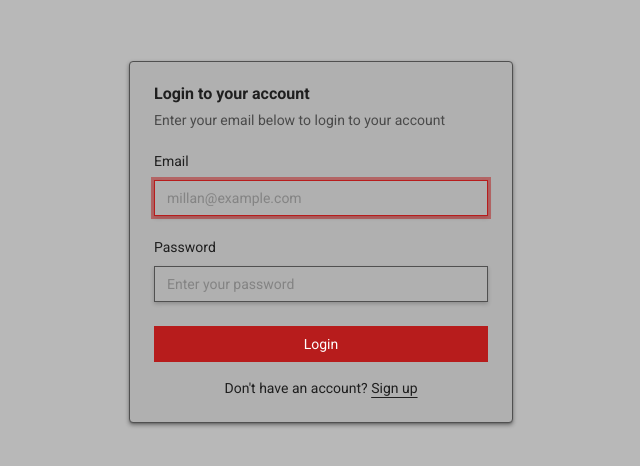
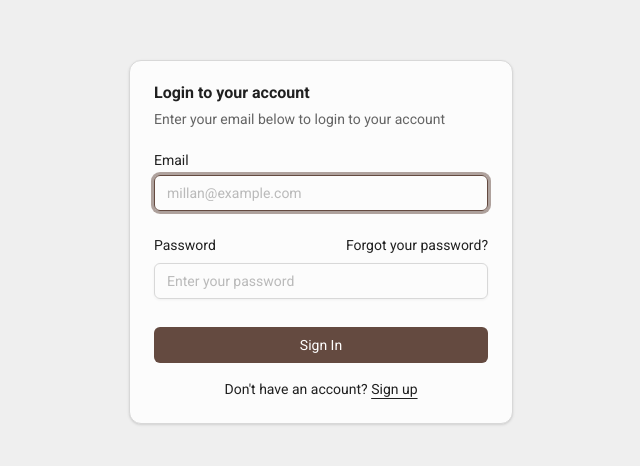
Before and after one commit to diegomillandev/next-better-auth, a Next.js app: page /sign-in in a window 1280 px wide. Shown: the part 158-624 px from the top of the page, without its empty margins (319-959 px from the left). Built offline with nearby package versions, Linux system fonts and the light colour scheme.

Commit message:
Add ForgotPasswordPage component; update SignInForm for improved error handling and styling

```diff
--- /dev/null
+++ b/app/(auth)/forgot-password/page.tsx
@@ -0,0 +1,3 @@
+export default function ForgotPasswordPage() {
+  return <div>ForgotPasswordPage</div>;
+}
--- a/app/globals.css
+++ b/app/globals.css
@@ -4,111 +4,111 @@
 @custom-variant dark (&:is(.dark *));
 
 :root {
-  --background: oklch(0.8452 0 0);
-  --foreground: oklch(0.2393 0 0);
-  --card: oklch(0.7572 0 0);
-  --card-foreground: oklch(0.2393 0 0);
-  --popover: oklch(0.7572 0 0);
-  --popover-foreground: oklch(0.2393 0 0);
-  --primary: oklch(0.5016 0.1887 27.4816);
+  --background: oklch(0.9821 0 0);
+  --foreground: oklch(0.2435 0 0);
+  --card: oklch(0.9911 0 0);
+  --card-foreground: oklch(0.2435 0 0);
+  --popover: oklch(0.9911 0 0);
+  --popover-foreground: oklch(0.2435 0 0);
+  --primary: oklch(0.4341 0.0392 41.9938);
   --primary-foreground: oklch(1.0000 0 0);
-  --secondary: oklch(0.4955 0.0896 126.1858);
-  --secondary-foreground: oklch(1.0000 0 0);
-  --muted: oklch(0.7826 0 0);
-  --muted-foreground: oklch(0.4091 0 0);
-  --accent: oklch(0.5880 0.0993 245.7394);
-  --accent-foreground: oklch(1.0000 0 0);
-  --destructive: oklch(0.7076 0.1975 46.4558);
-  --destructive-foreground: oklch(0 0 0);
-  --border: oklch(0.4313 0 0);
-  --input: oklch(0.4313 0 0);
-  --ring: oklch(0.5016 0.1887 27.4816);
-  --chart-1: oklch(0.5016 0.1887 27.4816);
-  --chart-2: oklch(0.4955 0.0896 126.1858);
-  --chart-3: oklch(0.5880 0.0993 245.7394);
-  --chart-4: oklch(0.7076 0.1975 46.4558);
-  --chart-5: oklch(0.5656 0.0431 40.4319);
-  --sidebar: oklch(0.7572 0 0);
-  --sidebar-foreground: oklch(0.2393 0 0);
-  --sidebar-primary: oklch(0.5016 0.1887 27.4816);
-  --sidebar-primary-foreground: oklch(1.0000 0 0);
-  --sidebar-accent: oklch(0.5880 0.0993 245.7394);
-  --sidebar-accent-foreground: oklch(1.0000 0 0);
-  --sidebar-border: oklch(0.4313 0 0);
-  --sidebar-ring: oklch(0.5016 0.1887 27.4816);
-  --font-sans: "Oxanium", sans-serif;
+  --secondary: oklch(0.9200 0.0651 74.3695);
+  --secondary-foreground: oklch(0.3499 0.0685 40.8288);
+  --muted: oklch(0.9521 0 0);
+  --muted-foreground: oklch(0.5032 0 0);
+  --accent: oklch(0.9310 0 0);
+  --accent-foreground: oklch(0.2435 0 0);
+  --destructive: oklch(0.6271 0.1936 33.3390);
+  --destructive-foreground: oklch(1.0000 0 0);
+  --border: oklch(0.8822 0 0);
+  --input: oklch(0.8822 0 0);
+  --ring: oklch(0.4341 0.0392 41.9938);
+  --chart-1: oklch(0.4341 0.0392 41.9938);
+  --chart-2: oklch(0.9200 0.0651 74.3695);
+  --chart-3: oklch(0.9310 0 0);
+  --chart-4: oklch(0.9367 0.0523 75.5009);
+  --chart-5: oklch(0.4338 0.0437 41.6746);
+  --sidebar: oklch(0.9881 0 0);
+  --sidebar-foreground: oklch(0.2645 0 0);
+  --sidebar-primary: oklch(0.3250 0 0);
+  --sidebar-primary-foreground: oklch(0.9881 0 0);
+  --sidebar-accent: oklch(0.9761 0 0);
+  --sidebar-accent-foreground: oklch(0.3250 0 0);
+  --sidebar-border: oklch(0.9401 0 0);
+  --sidebar-ring: oklch(0.7731 0 0);
+  --font-sans: ui-sans-serif, system-ui, -apple-system, BlinkMacSystemFont, 'Segoe UI', Roboto, 'Helvetica Neue', Arial, 'Noto Sans', sans-serif, 'Apple Color Emoji', 'Segoe UI Emoji', 'Segoe UI Symbol', 'Noto Color Emoji';
   --font-serif: ui-serif, Georgia, Cambria, "Times New Roman", Times, serif;
-  --font-mono: "Source Code Pro", monospace;
-  --radius: 0px;
-  --shadow-x: 0px;
-  --shadow-y: 2px;
-  --shadow-blur: 4px;
+  --font-mono: ui-monospace, SFMono-Regular, Menlo, Monaco, Consolas, "Liberation Mono", "Courier New", monospace;
+  --radius: 0.5rem;
+  --shadow-x: 0;
+  --shadow-y: 1px;
+  --shadow-blur: 3px;
   --shadow-spread: 0px;
-  --shadow-opacity: 0.4;
-  --shadow-color: hsl(0 0% 0%);
-  --shadow-2xs: 0px 2px 4px 0px hsl(0 0% 0% / 0.20);
-  --shadow-xs: 0px 2px 4px 0px hsl(0 0% 0% / 0.20);
-  --shadow-sm: 0px 2px 4px 0px hsl(0 0% 0% / 0.40), 0px 1px 2px -1px hsl(0 0% 0% / 0.40);
-  --shadow: 0px 2px 4px 0px hsl(0 0% 0% / 0.40), 0px 1px 2px -1px hsl(0 0% 0% / 0.40);
-  --shadow-md: 0px 2px 4px 0px hsl(0 0% 0% / 0.40), 0px 2px 4px -1px hsl(0 0% 0% / 0.40);
-  --shadow-lg: 0px 2px 4px 0px hsl(0 0% 0% / 0.40), 0px 4px 6px -1px hsl(0 0% 0% / 0.40);
-  --shadow-xl: 0px 2px 4px 0px hsl(0 0% 0% / 0.40), 0px 8px 10px -1px hsl(0 0% 0% / 0.40);
-  --shadow-2xl: 0px 2px 4px 0px hsl(0 0% 0% / 1.00);
+  --shadow-opacity: 0.1;
+  --shadow-color: oklch(0 0 0);
+  --shadow-2xs: 0 1px 3px 0px hsl(0 0% 0% / 0.05);
+  --shadow-xs: 0 1px 3px 0px hsl(0 0% 0% / 0.05);
+  --shadow-sm: 0 1px 3px 0px hsl(0 0% 0% / 0.10), 0 1px 2px -1px hsl(0 0% 0% / 0.10);
+  --shadow: 0 1px 3px 0px hsl(0 0% 0% / 0.10), 0 1px 2px -1px hsl(0 0% 0% / 0.10);
+  --shadow-md: 0 1px 3px 0px hsl(0 0% 0% / 0.10), 0 2px 4px -1px hsl(0 0% 0% / 0.10);
+  --shadow-lg: 0 1px 3px 0px hsl(0 0% 0% / 0.10), 0 4px 6px -1px hsl(0 0% 0% / 0.10);
+  --shadow-xl: 0 1px 3px 0px hsl(0 0% 0% / 0.10), 0 8px 10px -1px hsl(0 0% 0% / 0.10);
+  --shadow-2xl: 0 1px 3px 0px hsl(0 0% 0% / 0.25);
   --tracking-normal: 0em;
   --spacing: 0.25rem;
 }
 
 .dark {
-  --background: oklch(0.2178 0 0);
-  --foreground: oklch(0.9067 0 0);
-  --card: oklch(0.2850 0 0);
-  --card-foreground: oklch(0.9067 0 0);
-  --popover: oklch(0.2850 0 0);
-  --popover-foreground: oklch(0.9067 0 0);
-  --primary: oklch(0.6083 0.2090 27.0276);
-  --primary-foreground: oklch(1.0000 0 0);
-  --secondary: oklch(0.6423 0.1467 133.0145);
-  --secondary-foreground: oklch(0 0 0);
-  --muted: oklch(0.2645 0 0);
-  --muted-foreground: oklch(0.7058 0 0);
-  --accent: oklch(0.7482 0.1235 244.7492);
-  --accent-foreground: oklch(0 0 0);
-  --destructive: oklch(0.7839 0.1719 68.0943);
-  --destructive-foreground: oklch(0 0 0);
-  --border: oklch(0.4091 0 0);
-  --input: oklch(0.4091 0 0);
-  --ring: oklch(0.6083 0.2090 27.0276);
-  --chart-1: oklch(0.6083 0.2090 27.0276);
-  --chart-2: oklch(0.6423 0.1467 133.0145);
-  --chart-3: oklch(0.7482 0.1235 244.7492);
-  --chart-4: oklch(0.7839 0.1719 68.0943);
-  --chart-5: oklch(0.6471 0.0334 40.7963);
-  --sidebar: oklch(0.1913 0 0);
-  --sidebar-foreground: oklch(0.9067 0 0);
-  --sidebar-primary: oklch(0.6083 0.2090 27.0276);
+  --background: oklch(0.1776 0 0);
+  --foreground: oklch(0.9491 0 0);
+  --card: oklch(0.2134 0 0);
+  --card-foreground: oklch(0.9491 0 0);
+  --popover: oklch(0.2134 0 0);
+  --popover-foreground: oklch(0.9491 0 0);
+  --primary: oklch(0.9247 0.0524 66.1732);
+  --primary-foreground: oklch(0.2029 0.0240 200.1962);
+  --secondary: oklch(0.3163 0.0190 63.6992);
+  --secondary-foreground: oklch(0.9247 0.0524 66.1732);
+  --muted: oklch(0.2520 0 0);
+  --muted-foreground: oklch(0.7699 0 0);
+  --accent: oklch(0.2850 0 0);
+  --accent-foreground: oklch(0.9491 0 0);
+  --destructive: oklch(0.6271 0.1936 33.3390);
+  --destructive-foreground: oklch(1.0000 0 0);
+  --border: oklch(0.2351 0.0115 91.7467);
+  --input: oklch(0.4017 0 0);
+  --ring: oklch(0.9247 0.0524 66.1732);
+  --chart-1: oklch(0.9247 0.0524 66.1732);
+  --chart-2: oklch(0.3163 0.0190 63.6992);
+  --chart-3: oklch(0.2850 0 0);
+  --chart-4: oklch(0.3481 0.0219 67.0001);
+  --chart-5: oklch(0.9245 0.0533 67.0855);
+  --sidebar: oklch(0.2103 0.0059 285.8852);
+  --sidebar-foreground: oklch(0.9674 0.0013 286.3752);
+  --sidebar-primary: oklch(0.4882 0.2172 264.3763);
   --sidebar-primary-foreground: oklch(1.0000 0 0);
-  --sidebar-accent: oklch(0.7482 0.1235 244.7492);
-  --sidebar-accent-foreground: oklch(0 0 0);
-  --sidebar-border: oklch(0.4091 0 0);
-  --sidebar-ring: oklch(0.6083 0.2090 27.0276);
-  --font-sans: "Oxanium", sans-serif;
+  --sidebar-accent: oklch(0.2739 0.0055 286.0326);
+  --sidebar-accent-foreground: oklch(0.9674 0.0013 286.3752);
+  --sidebar-border: oklch(0.2739 0.0055 286.0326);
+  --sidebar-ring: oklch(0.8711 0.0055 286.2860);
+  --font-sans: ui-sans-serif, system-ui, -apple-system, BlinkMacSystemFont, 'Segoe UI', Roboto, 'Helvetica Neue', Arial, 'Noto Sans', sans-serif, 'Apple Color Emoji', 'Segoe UI Emoji', 'Segoe UI Symbol', 'Noto Color Emoji';
   --font-serif: ui-serif, Georgia, Cambria, "Times New Roman", Times, serif;
-  --font-mono: "Source Code Pro", monospace;
-  --radius: 0px;
-  --shadow-x: 0px;
-  --shadow-y: 2px;
-  --shadow-blur: 5px;
+  --font-mono: ui-monospace, SFMono-Regular, Menlo, Monaco, Consolas, "Liberation Mono", "Courier New", monospace;
+  --radius: 0.5rem;
+  --shadow-x: 0;
+  --shadow-y: 1px;
+  --shadow-blur: 3px;
   --shadow-spread: 0px;
-  --shadow-opacity: 0.6;
-  --shadow-color: hsl(0 0% 0%);
-  --shadow-2xs: 0px 2px 5px 0px hsl(0 0% 0% / 0.30);
-  --shadow-xs: 0px 2px 5px 0px hsl(0 0% 0% / 0.30);
-  --shadow-sm: 0px 2px 5px 0px hsl(0 0% 0% / 0.60), 0px 1px 2px -1px hsl(0 0% 0% / 0.60);
-  --shadow: 0px 2px 5px 0px hsl(0 0% 0% / 0.60), 0px 1px 2px -1px hsl(0 0% 0% / 0.60);
-  --shadow-md: 0px 2px 5px 0px hsl(0 0% 0% / 0.60), 0px 2px 4px -1px hsl(0 0% 0% / 0.60);
-  --shadow-lg: 0px 2px 5px 0px hsl(0 0% 0% / 0.60), 0px 4px 6px -1px hsl(0 0% 0% / 0.60);
-  --shadow-xl: 0px 2px 5px 0px hsl(0 0% 0% / 0.60), 0px 8px 10px -1px hsl(0 0% 0% / 0.60);
-  --shadow-2xl: 0px 2px 5px 0px hsl(0 0% 0% / 1.50);
+  --shadow-opacity: 0.1;
+  --shadow-color: oklch(0 0 0);
+  --shadow-2xs: 0 1px 3px 0px hsl(0 0% 0% / 0.05);
+  --shadow-xs: 0 1px 3px 0px hsl(0 0% 0% / 0.05);
+  --shadow-sm: 0 1px 3px 0px hsl(0 0% 0% / 0.10), 0 1px 2px -1px hsl(0 0% 0% / 0.10);
+  --shadow: 0 1px 3px 0px hsl(0 0% 0% / 0.10), 0 1px 2px -1px hsl(0 0% 0% / 0.10);
+  --shadow-md: 0 1px 3px 0px hsl(0 0% 0% / 0.10), 0 2px 4px -1px hsl(0 0% 0% / 0.10);
+  --shadow-lg: 0 1px 3px 0px hsl(0 0% 0% / 0.10), 0 4px 6px -1px hsl(0 0% 0% / 0.10);
+  --shadow-xl: 0 1px 3px 0px hsl(0 0% 0% / 0.10), 0 8px 10px -1px hsl(0 0% 0% / 0.10);
+  --shadow-2xl: 0 1px 3px 0px hsl(0 0% 0% / 0.25);
 }
 
 @theme inline {
--- a/components/pages/auth/signin-form.tsx
+++ b/components/pages/auth/signin-form.tsx
@@ -46,13 +46,8 @@ export default function SignInForm() {
         <CardContent>
           <form noValidate autoComplete="off" onSubmit={handleSubmit(onSubmit)}>
             <div className="flex flex-col gap-6">
-              <div className="grid gap-3 relative">
-                <div className="flex justify-between">
-                  <Label htmlFor="email">Email</Label>
-                  {errors.email && (
-                    <MessageError message={errors.email?.message?.toString()} />
-                  )}
-                </div>
+              <div className="grid gap-2 relative">
+                <Label htmlFor="email">Email</Label>
                 <Input
                   id="email"
                   type="email"
@@ -62,15 +57,19 @@ export default function SignInForm() {
                   required
                   autoFocus
                 />
+                {errors.email && (
+                  <MessageError message={errors.email?.message?.toString()} />
+                )}
               </div>
-              <div className="grid gap-3 relative">
+              <div className="grid gap-2 relative">
                 <div className="flex justify-between">
                   <Label htmlFor="password">Password</Label>
-                  {errors.password && (
-                    <MessageError
-                      message={errors.password?.message?.toString()}
-                    />
-                  )}
+                  <Link
+                    href="/forgot-password"
+                    className="ml-auto inline-block text-sm underline-offset-4 hover:underline"
+                  >
+                    Forgot your password?
+                  </Link>
                 </div>
                 <Input
                   id="password"
@@ -80,10 +79,15 @@ export default function SignInForm() {
                   {...register("password")}
                   required
                 />
+                {errors.password && (
+                  <MessageError
+                    message={errors.password?.message?.toString()}
+                  />
+                )}
               </div>
-              <div className="flex flex-col gap-3">
+              <div className="flex flex-col gap-3 mt-1">
                 <Button type="submit" className="w-full">
-                  Login
+                  Sign In
                 </Button>
               </div>
             </div>
--- a/components/shared/message-error.tsx
+++ b/components/shared/message-error.tsx
@@ -3,5 +3,5 @@ type MessageErrorProps = {
 };
 
 export const MessageError = ({ message }: MessageErrorProps) => {
-  return <p className="text-xs text-primary">{message}</p>;
+  return <p className="text-xs absolute -bottom-4 text-red-600">{message}</p>;
 };
```
